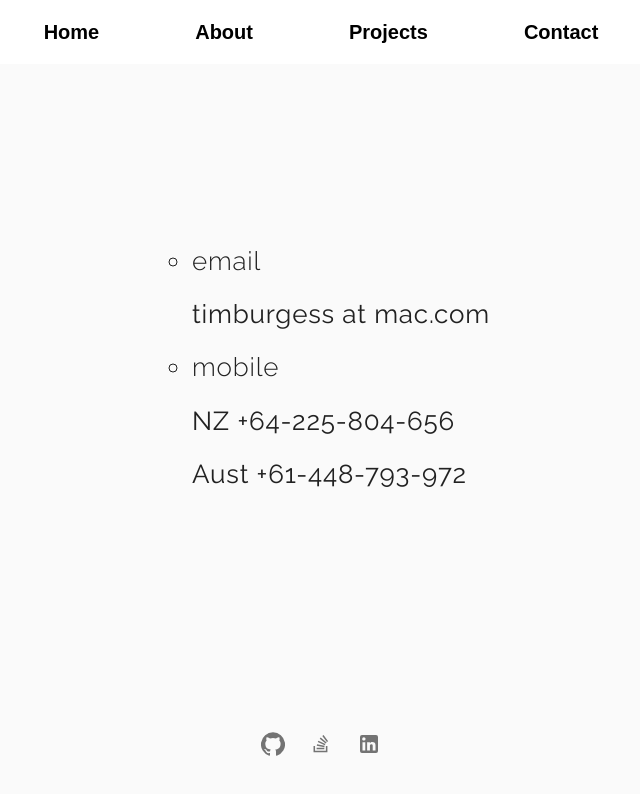
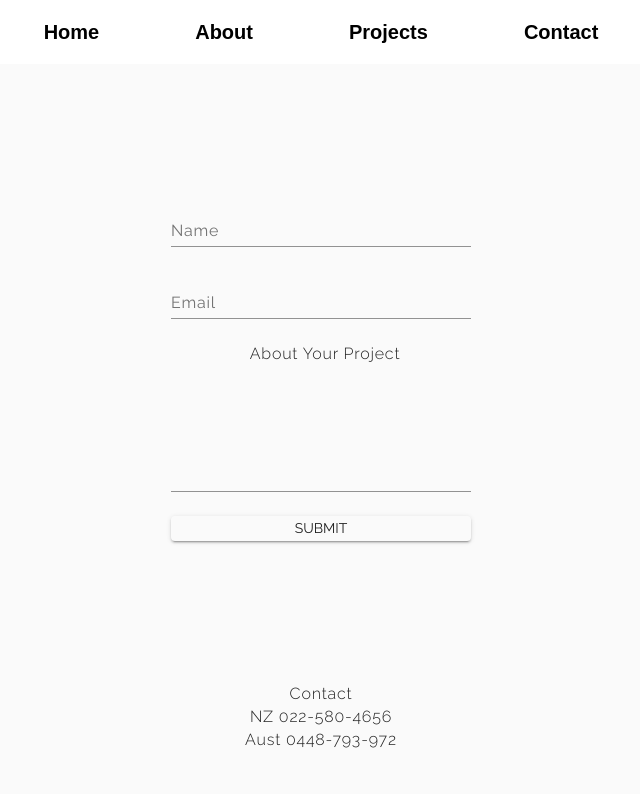
Before and after one commit to timburgess/mysite, a React (Create React App) app: page / in a window 1280 px wide. Both pictures are taken after a click on the button "Contact". Shown: the top 794 px of the page, without its empty margins (319-959 px from the left). Built offline with nearby package versions, Linux system fonts and the light colour scheme.

Commit message:
Add contact form

```diff
--- a/src/components/Contact.css
+++ b/src/components/Contact.css
@@ -5,26 +5,48 @@
   flex-direction: column;
   justify-content: center;
   align-items: center;
-  font-size: 26px;
+  font-size: 1rem;
   font-weight: 300;
   letter-spacing: 0.05rem;
 }
 
-ul {
-  list-style: circle;
+.contact-form {
+  display: flex;
+  flex-direction: column;
+  justify-content: center;
+  text-align: center;
+  flex-grow: 1;
 }
 
-li {
-  margin-bottom: 1rem;
-  list-style-type: none;
+.multilineLabel {
+  margin-top: 1rem;
+  margin-left: 8px;
+  opacity: 0.6,
 }
 
-li:nth-child(1),
-li:nth-child(3) {
-  list-style-type: circle;
+.contact-message {
+  align-self: center;
 }
-li:nth-child(2),
-li:nth-child(4),
-li:nth-child(5) {
-  font-weight: 400;
+
+.contact-details {
+  margin-top: 1rem;
+  margin-bottom: 1rem;
+  font-size: 0.8rem;
 }
+
+@media screen and (min-width: 600px) {
+  .contact-details {
+    margin-bottom: 2rem;
+  }
+}
+
+@media screen and (min-width: 900px) {
+  .contact-details {
+    margin-bottom: 3rem;
+    font-size: 1rem;
+  }
+}
+
+.contact-details > div {
+  text-align: center;
+}
--- a/src/components/Contact.js
+++ b/src/components/Contact.js
@@ -1,20 +1,97 @@
-import React, { Fragment } from 'react'
+import React, { Fragment, useState } from 'react'
+import { makeStyles } from '@material-ui/core/styles'
+import TextField from '@material-ui/core/TextField'
+import Button from '@material-ui/core/Button'
 import './Contact.css'
-import Footer from './Footer'
+// import Footer from './Footer'
 
-const Contact = () => (
-  <Fragment>
-    <div className="contact">
-      <ul>
-        <li>email</li>
-        <li>timburgess at mac.com</li>
-        <li>mobile</li>
-        <li>NZ  +64-225-804-656</li>
-        <li>Aust  +61-448-793-972</li>
-      </ul>
-    </div>
-    <Footer />
-  </Fragment>
-)
+const useStyles = makeStyles(theme => ({
+  textField: {
+    marginLeft: theme.spacing(1),
+    marginRight: theme.spacing(1),
+    width: 300,
+  },
+  multilineField: {
+    marginTop: 0,
+    marginLeft: theme.spacing(1),
+    marginRight: theme.spacing(1),
+    width: 300,
+  },
+  button: {
+    margin: theme.spacing(1),
+    width: 300,
+    marginTop: '1rem',
+  },
+}))
+
+const Contact = () => {
+  const classes = useStyles()
+  const [values, setValues] = useState({
+    name: '',
+    email: '',
+    project: '',
+  })
+  const [showForm, setShowForm] = useState(true)
+
+  const handleChange = name => event => {
+    setValues({ ...values, [name]: event.target.value })
+  }
+
+  const handleSubmit = () => {
+    console.log('values', values)
+    setShowForm(false)
+  }
+
+  return (
+    <Fragment>
+      <div className="contact">
+        <form className="contact-form" noValidate autoComplete="off">
+          {showForm ? (
+            <Fragment>
+              <TextField
+                id="name"
+                label="Name"
+                className={classes.textField}
+                value={values.name}
+                onChange={handleChange('name')}
+                margin="normal"
+              />
+              <TextField
+                id="email"
+                label="Email"
+                type="email"
+                className={classes.textField}
+                value={values.email}
+                onChange={handleChange('email')}
+                margin="normal"
+              />
+              <div className="multilineLabel">About Your Project</div>
+              <TextField
+                id="project"
+                multiline
+                rows="6"
+                value={values.project}
+                onChange={handleChange('project')}
+                className={classes.multilineField}
+                margin="normal"
+              />
+              <Button variant="contained" className={classes.button} onClick={handleSubmit}>
+                Submit
+              </Button>
+            </Fragment>
+          ) : (
+            <div className="contact-msg">Thanks for your message. I'll be in touch.</div>
+          )}
+        </form>
+        <div className="contact-details">
+          <div>Contact</div>
+          <div>NZ 022-580-4656</div>
+          <div>Aust 0448-793-972</div>
+        </div>
+      </div>
+      {/* <Footer /> */}
+    </Fragment>
+  )
+}
 
 export default Contact
```
